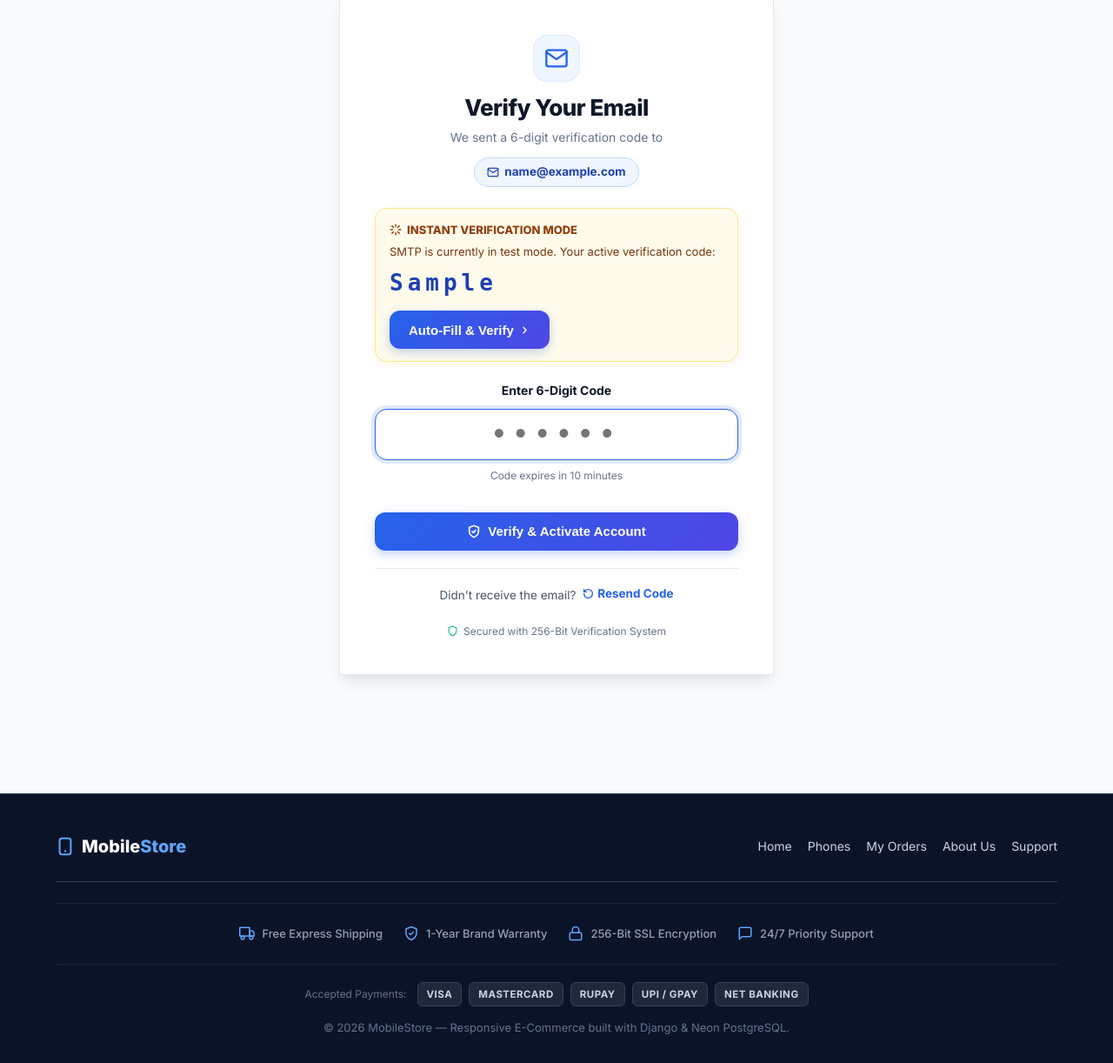
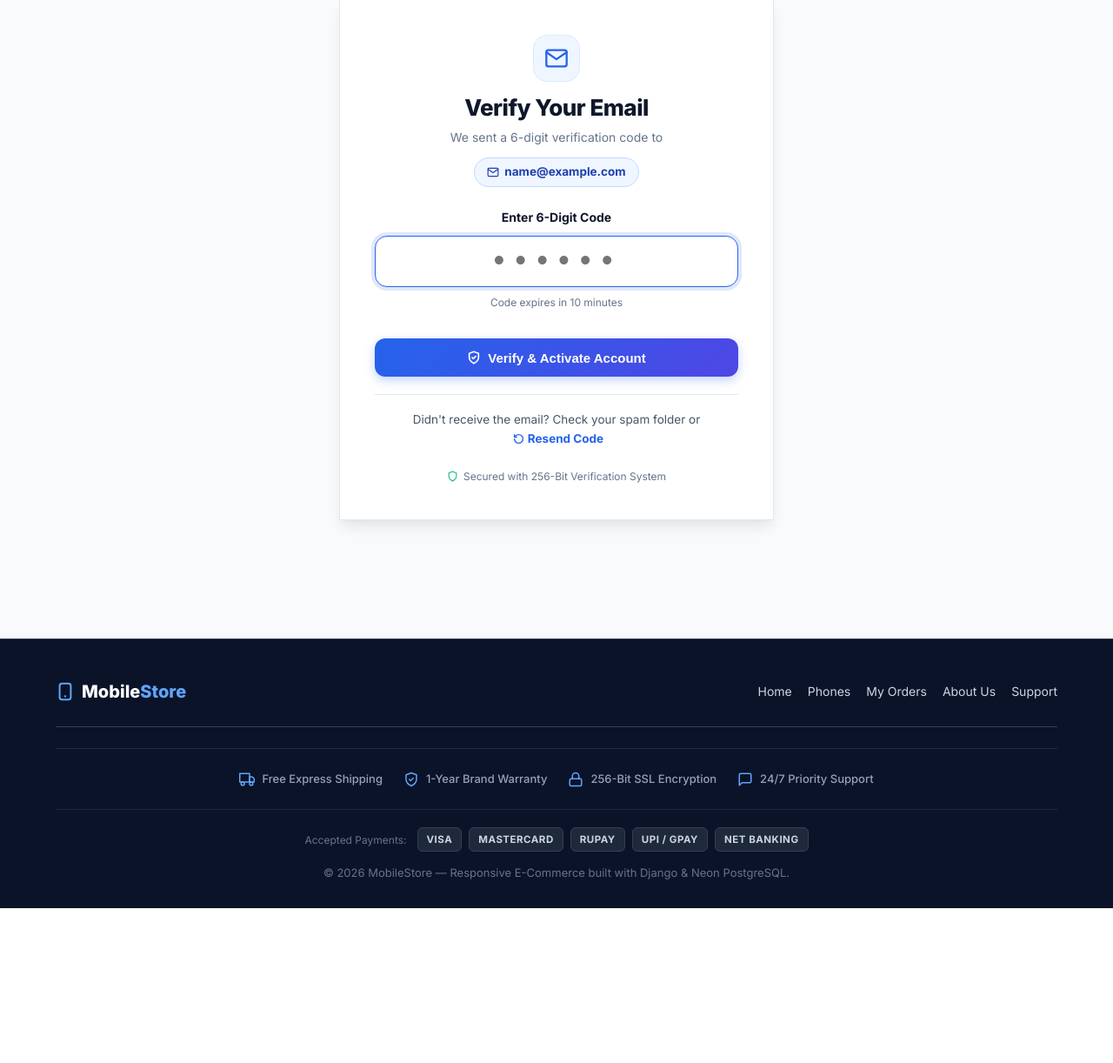
Before and after one commit to Abhishek-18-abhi/Mobile-Store, a Django app: template templates/customer/verify_otp.html in a window 1280 px wide. Shown: the part 136-1358 px from the top of the page at 87% size. After the commit the page ends 1180 px from the top, so only its background shows below. Run offline with Django 5.2, Linux system fonts and the light colour scheme; the template is opened without the code that fills it: most values are stand-ins (such as "Sample title", 1, 10 or a date in 2020).

Commit message:
Remove on-screen OTP code display and auto-fill button, add SMTP timeout

```diff
--- a/mobile_store/settings.py
+++ b/mobile_store/settings.py
@@ -176,9 +176,10 @@ CSRF_COOKIE_SAMESITE = "Lax"
 EMAIL_HOST = os.environ.get('EMAIL_HOST', 'smtp.gmail.com')
 EMAIL_PORT = int(os.environ.get('EMAIL_PORT', 587))
 EMAIL_USE_TLS = os.environ.get('EMAIL_USE_TLS', 'True').lower() in ('true', '1', 'yes')
-EMAIL_HOST_USER = os.environ.get('EMAIL_HOST_USER', '')
-EMAIL_HOST_PASSWORD = os.environ.get('EMAIL_HOST_PASSWORD', '')
+EMAIL_HOST_USER = os.environ.get('EMAIL_HOST_USER', '').strip().strip('"').strip("'")
+EMAIL_HOST_PASSWORD = os.environ.get('EMAIL_HOST_PASSWORD', '').strip().strip('"').strip("'")
 DEFAULT_FROM_EMAIL = os.environ.get('DEFAULT_FROM_EMAIL', EMAIL_HOST_USER or 'MobileStore <no-reply@mobilestore.com>')
+EMAIL_TIMEOUT = int(os.environ.get('EMAIL_TIMEOUT', 10))
 
 if EMAIL_HOST_USER and EMAIL_HOST_PASSWORD:
     EMAIL_BACKEND = 'django.core.mail.backends.smtp.EmailBackend'
--- a/templates/customer/verify_otp.html
+++ b/templates/customer/verify_otp.html
@@ -19,35 +19,6 @@
             <span>{{ masked_email }}</span>
         </div>
     </div>
-
-    {% if demo_otp %}
-    <!-- Server Testing Helper Banner (Shown when live SMTP is unconfigured) -->
-    <div style="background: #fffbeb; border: 1.5px solid #fde68a; border-radius: 14px; padding: 14px 16px; margin-bottom: 22px; text-align: left; box-shadow: 0 2px 8px rgba(245, 158, 11, 0.1);">
-        <div style="display: flex; align-items: flex-start; justify-content: space-between; gap: 10px; flex-wrap: wrap;">
-            <div>
-                <div style="display: flex; align-items: center; gap: 6px; color: #92400e; font-size: 13px; font-weight: 800; text-transform: uppercase;">
-                    <svg width="14" height="14" viewBox="0 0 24 24" fill="none" stroke="currentColor" stroke-width="2.5" stroke-linecap="round" stroke-linejoin="round"><path d="M12 2v4M12 18v4M4.93 4.93l2.83 2.83M16.24 16.24l2.83 2.83M2 12h4M18 12h4M4.93 19.07l2.83-2.83M16.24 7.76l2.83-2.83"></path></svg>
-                    <span>Instant Verification Mode</span>
-                </div>
-                <div style="color: #78350f; font-size: 13px; margin: 4px 0 6px;">
-                    SMTP is currently in test mode. Your active verification code:
-                </div>
-                <div style="font-size: 26px; font-weight: 900; letter-spacing: 5px; color: #1e40af; font-family: monospace;">
-                    {{ demo_otp }}
-                </div>
-            </div>
-            <button
-                type="button"
-                onclick="autoVerify('{{ demo_otp }}')"
-                class="btn"
-                style="background: #2563eb; color: #ffffff; padding: 8px 16px; font-size: 13px; font-weight: 700; border-radius: 8px; border: none; cursor: pointer; display: inline-flex; align-items: center; gap: 6px; box-shadow: 0 2px 6px rgba(37, 99, 235, 0.3);"
-            >
-                <span>Auto-Fill &amp; Verify</span>
-                <svg width="13" height="13" viewBox="0 0 24 24" fill="none" stroke="currentColor" stroke-width="2.5" stroke-linecap="round" stroke-linejoin="round"><polyline points="9 18 15 12 9 6"></polyline></svg>
-            </button>
-        </div>
-    </div>
-    {% endif %}
 
     <form method="post" action="{% url 'verify_otp' %}" id="verify-form">
         {% csrf_token %}
@@ -82,7 +53,7 @@
     </form>
 
     <div style="text-align: center; margin-top: 20px; padding-top: 18px; border-top: 1px solid var(--border-light); font-size: 13.5px; color: var(--text-secondary);">
-        Didn't receive the email?
+        Didn't receive the email? Check your spam folder or
         <a href="{% url 'resend_otp' %}" style="color: var(--primary); font-weight: 700; text-decoration: none; display: inline-flex; align-items: center; gap: 4px; margin-left: 4px;">
             <svg width="13" height="13" viewBox="0 0 24 24" fill="none" stroke="currentColor" stroke-width="2.5" stroke-linecap="round" stroke-linejoin="round"><path d="M3 12a9 9 0 1 0 9-9 9.75 9.75 0 0 0-6.74 2.74L3 8"></path><path d="M3 3v5h5"></path></svg>
             <span>Resend Code</span>
@@ -96,17 +67,4 @@
         <span>Secured with 256-Bit Verification System</span>
     </div>
 </div>
-
-<script>
-function autoVerify(code) {
-    var input = document.getElementById('otp');
-    if (input) {
-        input.value = code;
-        var form = document.getElementById('verify-form');
-        if (form) {
-            form.submit();
-        }
-    }
-}
-</script>
 {% endblock %}
```
Also changed, not shown: accounts/views.py (+5 -23 lines).
